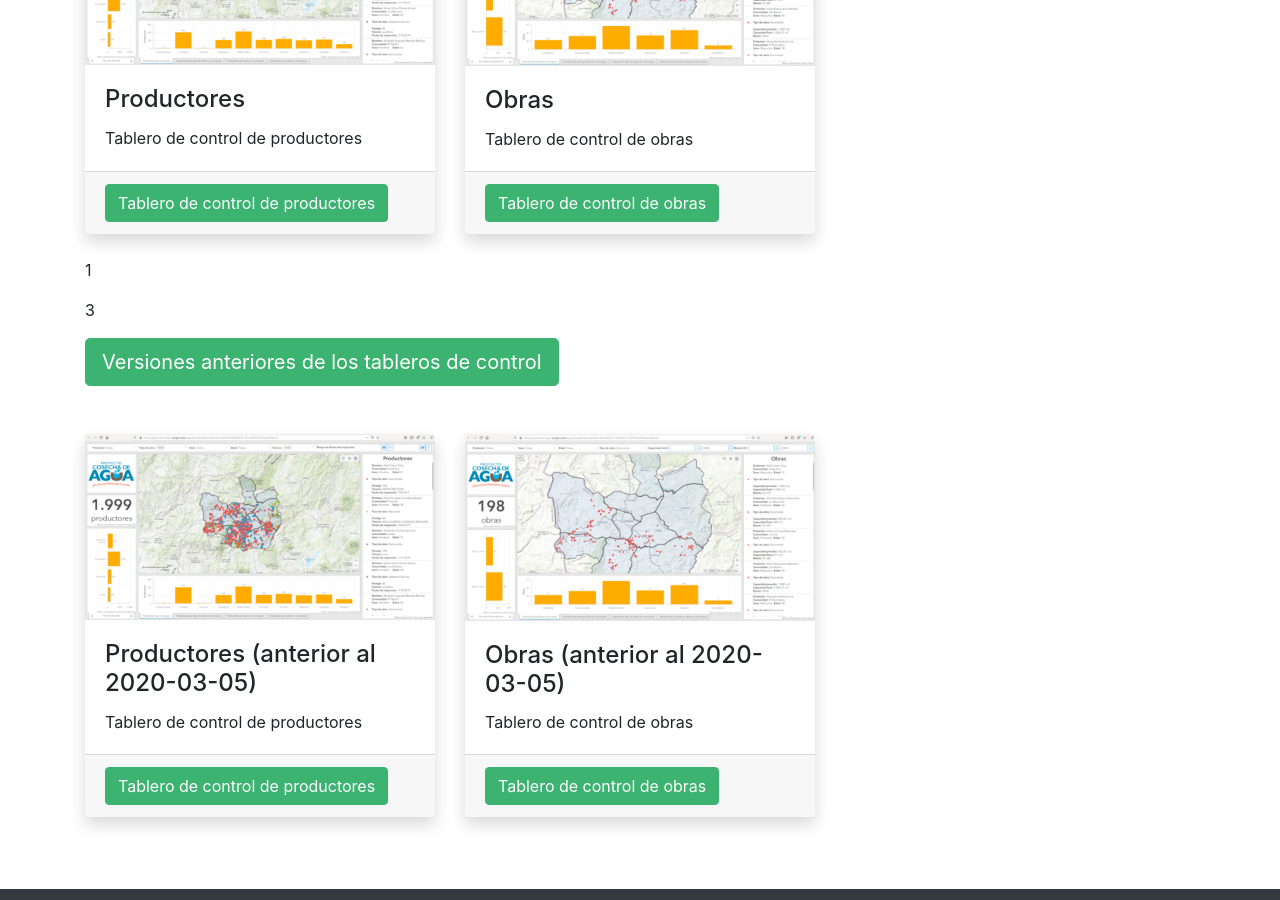
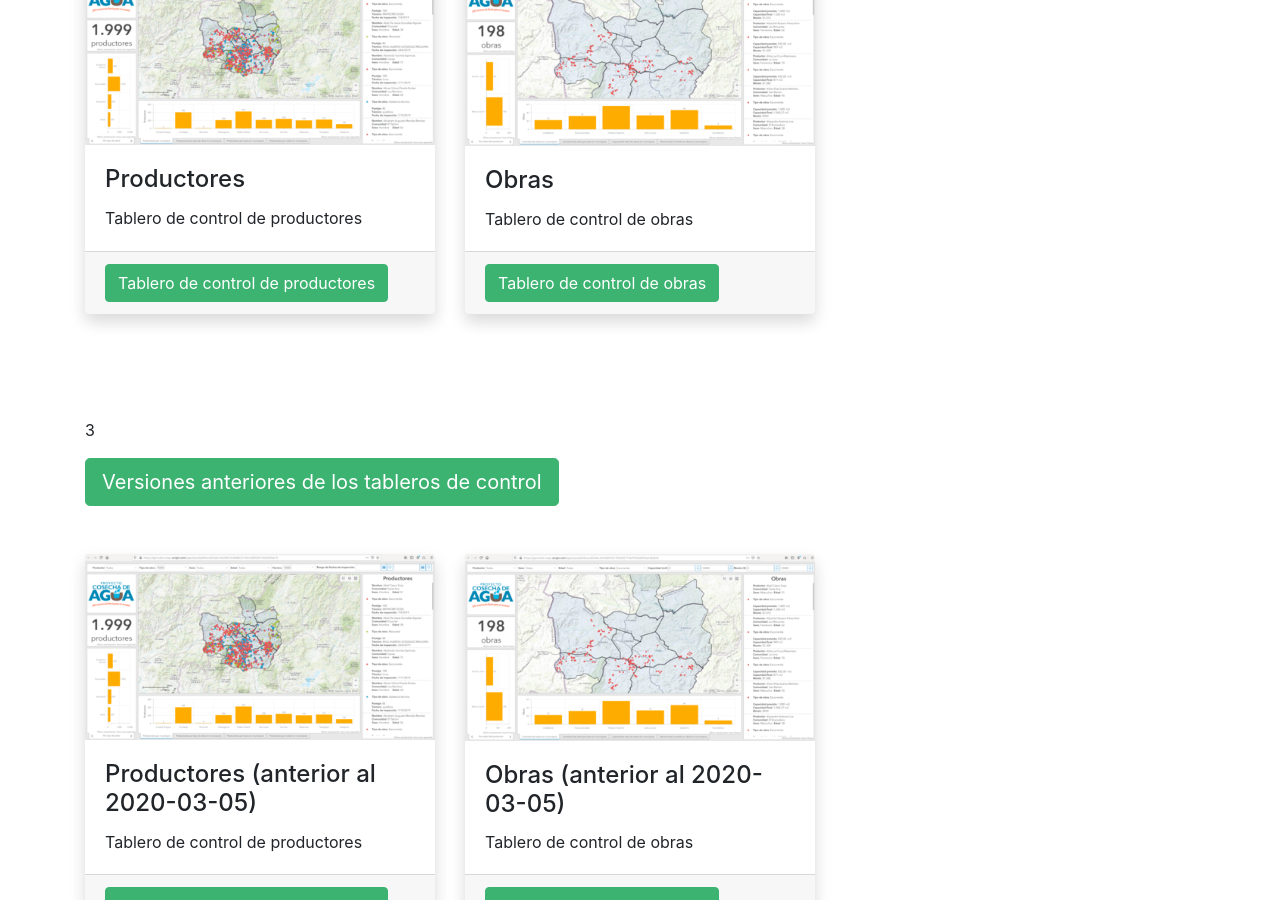
Before and after one commit to geo-cosecha-agua/geo-cosecha-agua.github.io, a Jekyll site: the page built from index.html, in a window 1280 px wide and 900 px high, scrolled down 1173 px. Built offline with Jekyll 4.4.1, drawn with Linux system fonts in a browser that asks for light colours.

Commit message:
Update index.html

```diff
--- a/index.html
+++ b/index.html
@@ -12,8 +12,8 @@ layout: default
     <p>
       Como parte del componente de gestión del conocimiento, se ha desarrollado este portal para la visualización y el análisis de los datos geoespaciales relacionados con la cosecha de agua, el cual permitirá dar seguimiento a un conjunto de indicadores de impacto y efecto previamente definidos, así como monitorear el avance del proyecto en general.
     </p>
-    <p> </p>
-    <p> </p>
+    <p>&nbsp;</p>
+    <p>&nbsp;</p>
     <p>3</p>
     <a class="btn btn-primary btn-lg" href="#">Tableros de control actuales</a>
   </div>
@@ -55,8 +55,8 @@ layout: default
 
 <div class="row">
   <div class="col-md-8 mb-5">
-    <p>1</p>
-    <p> </p>
+    <p>&nbsp;</p>
+    <p>&nbsp;</p>
     <p>3</p>
     <a class="btn btn-primary btn-lg" href="#">Versiones anteriores de los tableros de control</a>
   </div>
```
